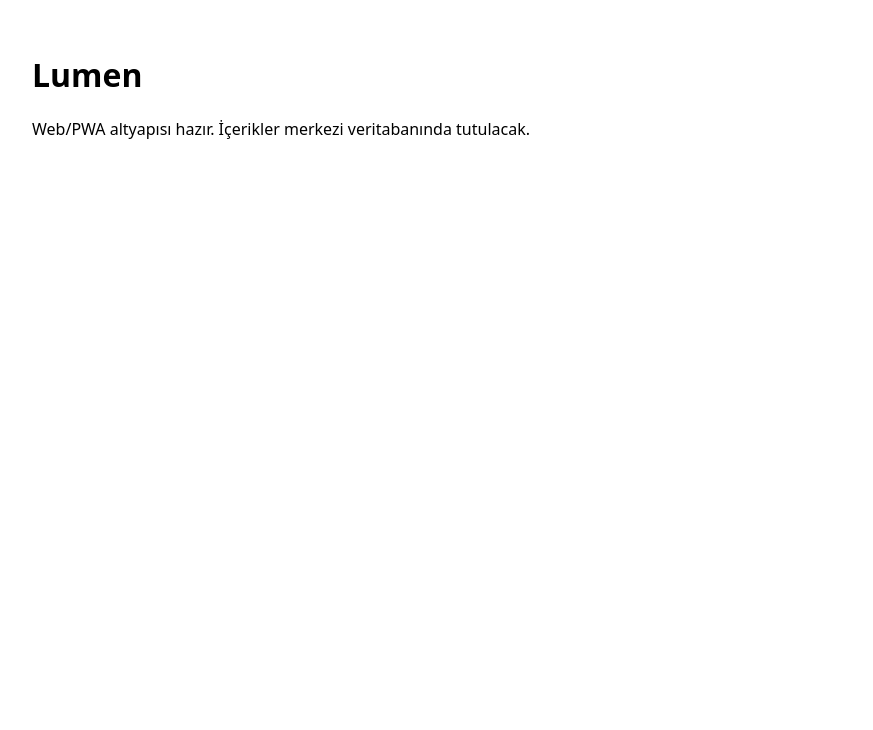
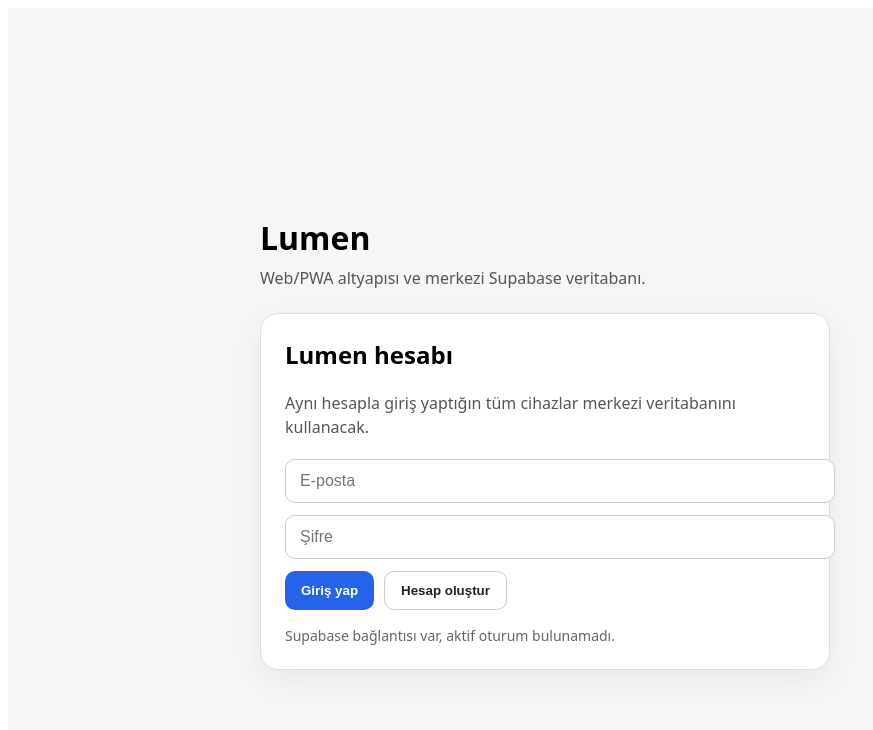
Before and after one commit to mbkurt06/lumen, a Next.js app: page / in a window 1280 px wide. Shown: the top 730 px of the page, without its empty margins (0-873 px from the left). Built offline with nearby package versions, Linux system fonts and the light colour scheme; no server answers.

Commit message:
Connect home page to Supabase auth

```diff
--- a/app/page.tsx
+++ b/app/page.tsx
@@ -1,8 +1,24 @@
+import { AuthPanel } from "@/components/AuthPanel";
+
 export default function HomePage() {
   return (
-    <main style={{ padding: 24, fontFamily: "system-ui, sans-serif" }}>
-      <h1>Lumen</h1>
-      <p>Web/PWA altyapısı hazır. İçerikler merkezi veritabanında tutulacak.</p>
+    <main
+      style={{
+        minHeight: "100vh",
+        padding: 24,
+        display: "grid",
+        placeItems: "center",
+        fontFamily: "system-ui, sans-serif",
+        background: "#f5f6f8",
+      }}
+    >
+      <div style={{ width: "min(760px, 100%)" }}>
+        <h1 style={{ marginBottom: 8 }}>Lumen</h1>
+        <p style={{ marginTop: 0, color: "#555", marginBottom: 24 }}>
+          Web/PWA altyapısı ve merkezi Supabase veritabanı.
+        </p>
+        <AuthPanel />
+      </div>
     </main>
   );
 }
```
